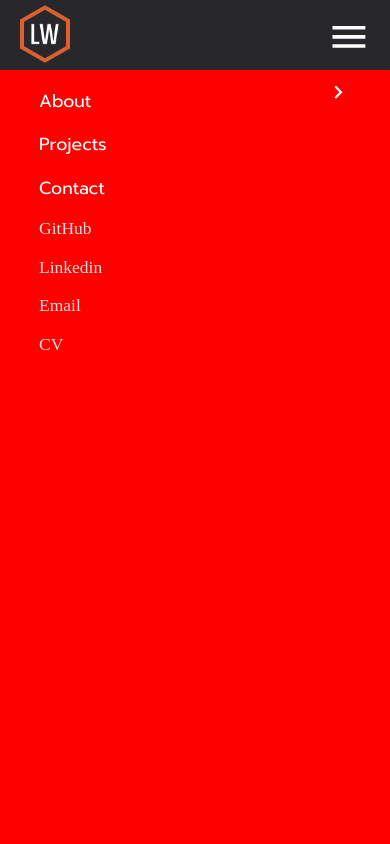
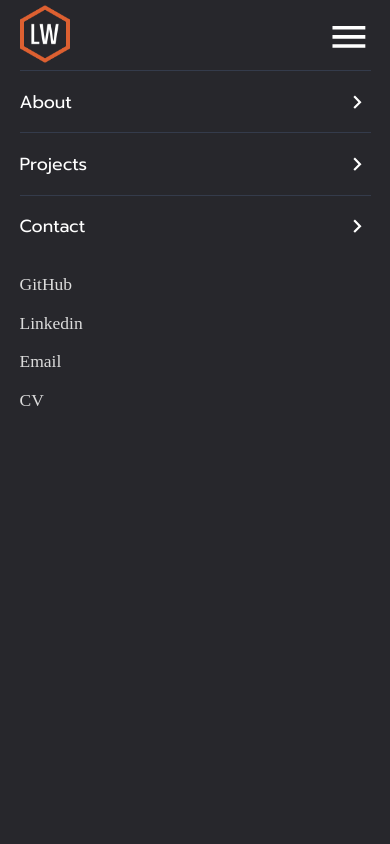
Before and after one commit to leoarthurwall/My-Portfolio, a React (Create React App) app: page / in a window 390 px wide. Both pictures are taken after a click on the icon 348 px from the left and 36 px from the top of the page. Shown: the top 844 px of the page. Built offline with nearby package versions, Linux system fonts and the light colour scheme; a web font is replaced by a local one.

Commit message:
added padding and border to nav list items

```diff
--- a/src/Components/Navbar/NavMobile/NavMobile.js
+++ b/src/Components/Navbar/NavMobile/NavMobile.js
@@ -3,10 +3,7 @@ import { Link } from "react-scroll";
 import MenuIcon from "@mui/icons-material/Menu";
 import { useState } from "react";
 import NavigateNextIcon from "@mui/icons-material/NavigateNext";
-import GitHubIcon from "@mui/icons-material/GitHub";
-import LinkedInIcon from "@mui/icons-material/LinkedIn";
-import EmailIcon from "@mui/icons-material/Email";
-import ContactPageIcon from "@mui/icons-material/ContactPage";
+
 
 const NavMobile = () => {
   const [menuClicked, setMenuClicked] = useState(false);
@@ -55,6 +52,7 @@ const NavMobile = () => {
               >
                 Projects
               </Link>
+              <NavigateNextIcon />
             </li>
             <li className="nav-list-item-mobile">
               <Link
@@ -69,6 +67,7 @@ const NavMobile = () => {
               >
                 Contact
               </Link>
+              <NavigateNextIcon />
             </li>
             <div className="modal-icon-container">
               <div className="nav-mobile-modal-icon-container">
--- a/src/Components/Navbar/navbar.scss
+++ b/src/Components/Navbar/navbar.scss
@@ -67,7 +67,7 @@
 
 
 
-    //NAV MOBILE
+    //NAV MODAL
     .nav-menu-icon-container{
         display: flex;
         justify-content: center;
@@ -75,23 +75,21 @@
         color: white;
     }
 
-    .nav-mobile-container{
-        // position: relative;
+
     .nav-menu-modal-container{
         position: absolute;
         height: 100vh;
         width: 100vw;
         top:70px;
         left: 0;
-            // background-color: $background-color;
-            background-color: red;
+        background-color: $background-color;
     }
-    }
+
 
     .nav-menu-modal-container{
         display: flex;
         flex-direction: column;
-        padding: 0 10%;
+        padding: 0 5%;
     }
     .nav-list-container-mobile{
         width: 100%;
@@ -99,18 +97,16 @@
 
     }
     .nav-list-item-mobile{
+        border-top: 1px solid rgba(#546A93, 0.3);
         list-style-type: none;
         margin: 0;
-        padding: 0;
+        padding: 1rem 0;
         display: flex;
         flex-direction: row;
         justify-content: space-between;
         align-items: center;
      }
-     .nav-link-mobile {
-        margin-top: 1rem;
 
-     }
      .modal-icon-container{
         display: flex;
         flex-direction: column;
```
Lines whose indentation alone changed are shown as unchanged.
